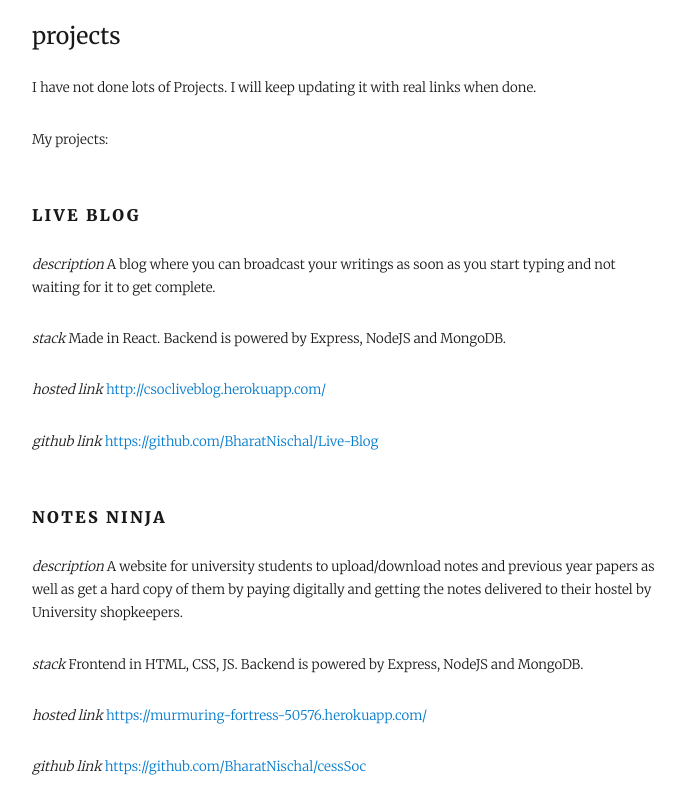
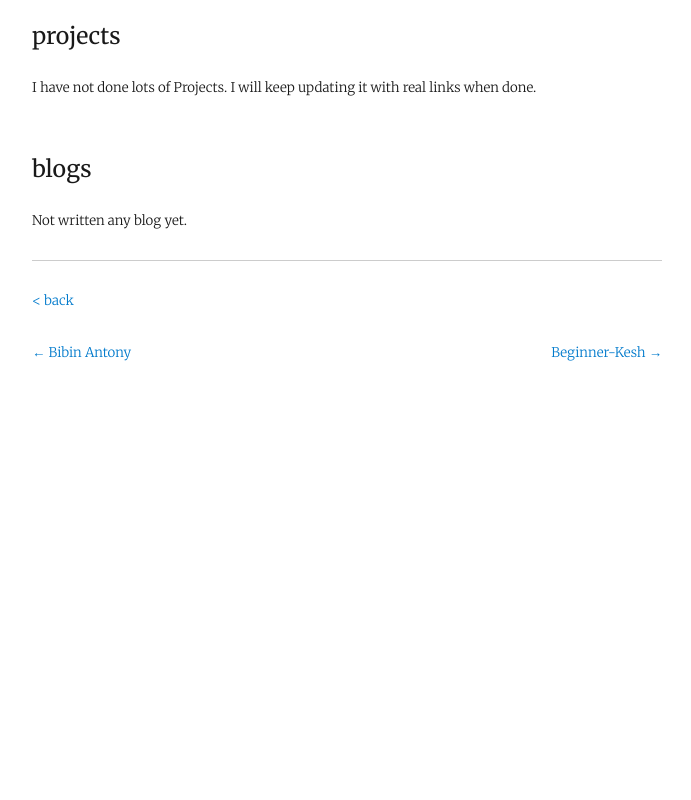
Before and after one commit to tanaypratap/teamtanay.jobchallenge.dev, a Gatsby site: page /ttjc@BharatNischal/ in a window 1280 px wide. Shown: the part 1060-1860 px from the top of the page, without its empty margins (293-984 px from the left). After the commit the page ends 1508 px from the top, so only its background shows below. Built offline with nearby package versions, Linux system fonts and the light colour scheme; Gatsby itself is replaced by a stand-in of ours; some packages are replaced by stand-ins of ours.

Commit message:
Remove previously added Projects

```diff
--- a/content/participants/ttjc@BharatNischal/index.md
+++ b/content/participants/ttjc@BharatNischal/index.md
@@ -36,28 +36,6 @@ I need someone to help me to guide about how to get a Job in some good Product b
 
 I have not done lots of Projects. I will keep updating it with real links when done.
 
-My projects:
-
-#### Live Blog
-
-_description_ A blog where you can broadcast your writings as soon as you start typing and not waiting for it to get complete.
-
-_stack_ Made in React. Backend is powered by Express, NodeJS and MongoDB.
-
-_hosted link_ http://csocliveblog.herokuapp.com/
-
-_github link_ https://github.com/BharatNischal/Live-Blog
-
-#### Notes Ninja
-
-_description_ A website for university students to upload/download notes and previous year papers as well as get a hard copy of them by paying digitally and getting the notes delivered to their hostel by University shopkeepers.
-
-_stack_ Frontend in HTML, CSS, JS. Backend is powered by Express, NodeJS and MongoDB.
-
-_hosted link_ https://murmuring-fortress-50576.herokuapp.com/
-
-_github link_ https://github.com/BharatNischal/cessSoc
-
 ### blogs
 
 Not written any blog yet.
```
